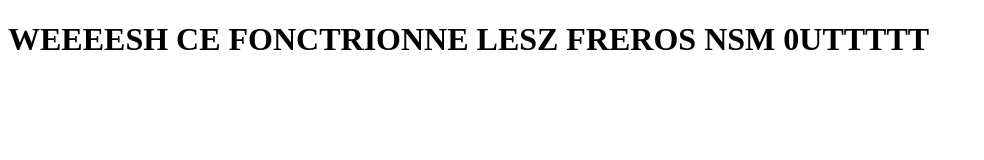
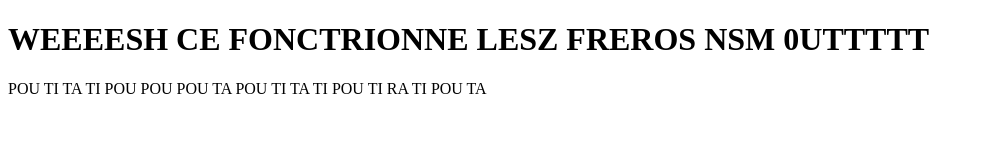
Before and after one commit to KillianJF/site-web-cinemalefestival-git, a plain HTML site: page index.html in a window 1280 px wide. Shown: the whole page, without its empty margins (0-984 px from the left). Drawn offline with Linux system fonts and the light colour scheme.

Commit message:
message de batterie wesh

```diff
--- a/index.html
+++ b/index.html
@@ -8,5 +8,11 @@
 </head>
 <body>
     <h1>WEEEESH CE FONCTRIONNE LESZ FREROS NSM 0UTTTTT</h1>
+    <div>
+        <p>
+            POU TI TA TI POU POU POU TA
+            POU TI TA TI  POU TI RA TI POU TA
+        </p>
+    </div>
 </body>
 </html>
--- a/styles/style.css
+++ b/styles/style.css
@@ -1,3 +1,4 @@
 body{
     background-color: azure;
+
 }
```
